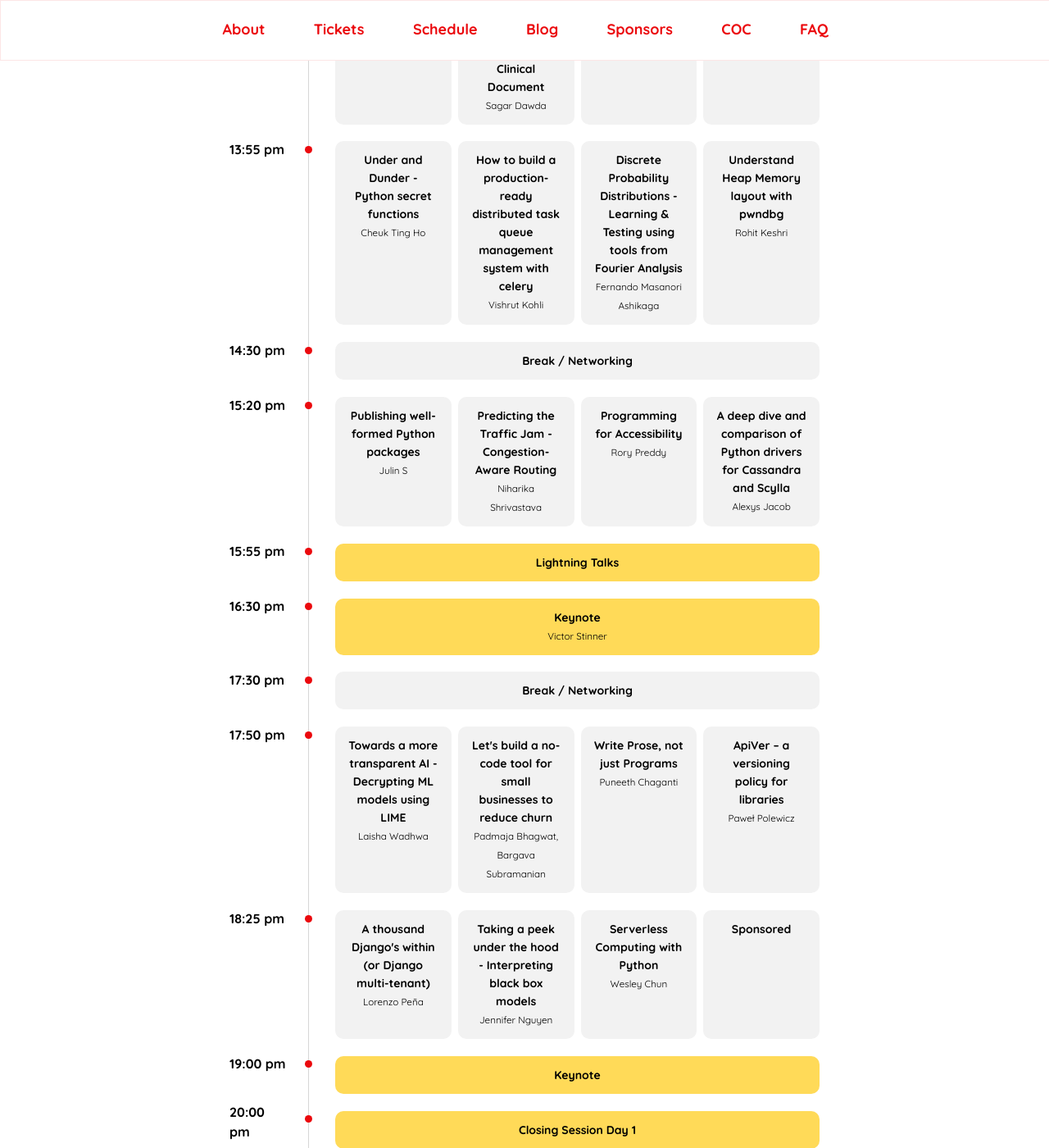
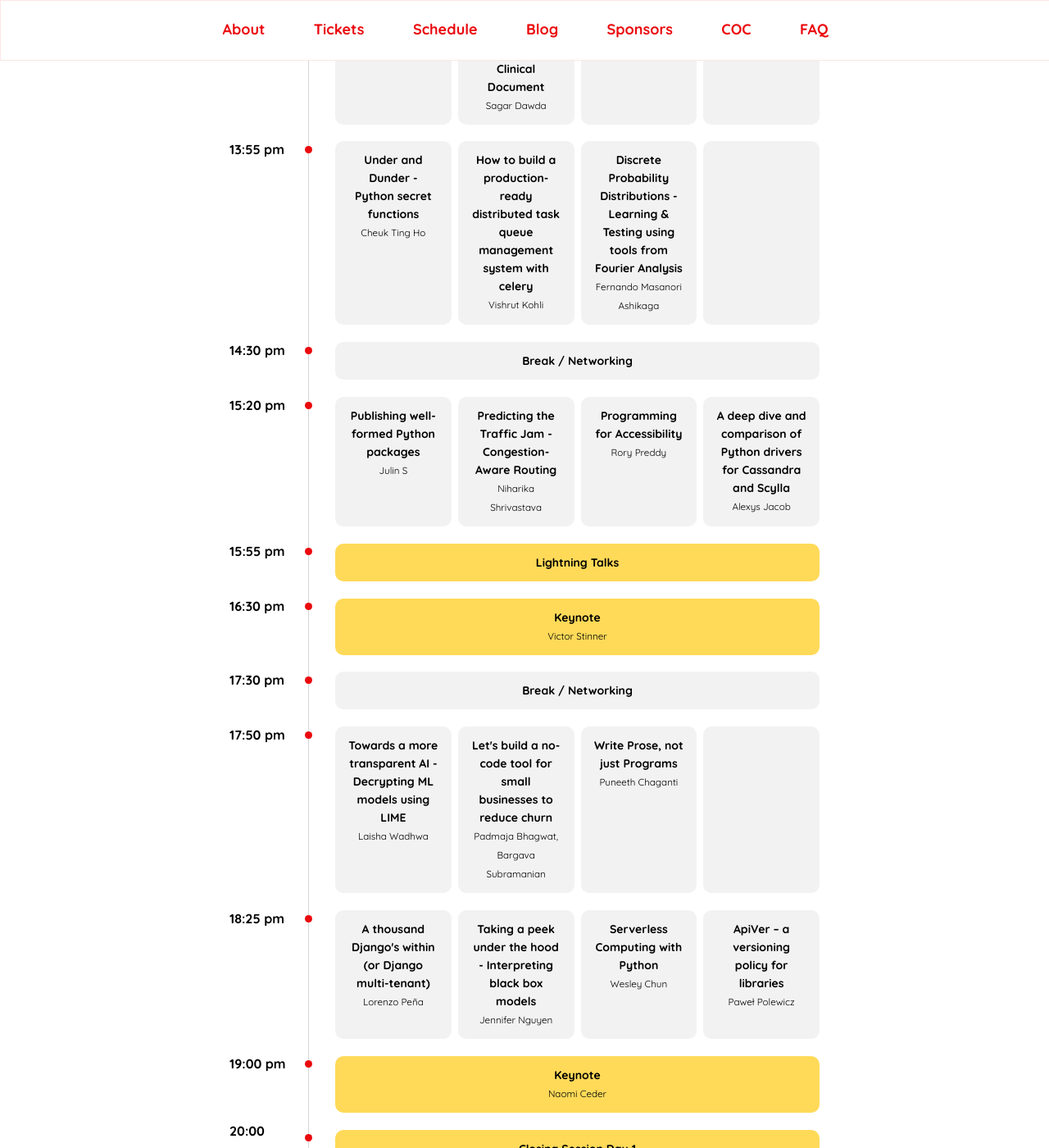
Before and after one commit to pythonindia/inpycon2020, a Jekyll site: the page built from index.md, in a window 1280 px wide and 1400 px high, scrolled down 2727 px. Shown: the whole window at 82% size. Built offline with Jekyll 4.4.1, drawn with Linux system fonts in a browser that asks for light colours; some of the changed lines change nothing that is shown; some of the changed text lies outside the part shown.

Commit message:
Updated speaker slots

```diff
--- a/_data/talks.yml
+++ b/_data/talks.yml
@@ -34,11 +34,13 @@
   speaker: Jonas Neubert
   hyperlink: https://in.pycon.org/cfp/2020/proposals/python-programmable-logic-controllers-a-step-by-step-guide~dwp98/
 
-- title: [Sponsored]
+
+- title: Understand Heap Memory layout with pwndbg
   track: 4
   date: 2nd Oct
   time: 13:20 pm
-  speaker:
+  speaker: Rohit Keshri
+  hyperlink: https://in.pycon.org/cfp/2020/proposals/understand-heap-memory-layout-with-pwndbg~dBzQd/
 
 - title: Under and Dunder - Python secret functions
   track: 1
@@ -61,12 +63,11 @@
   speaker: Fernando Masanori Ashikaga
   hyperlink: https://in.pycon.org/cfp/2020/proposals/discrete-probability-distributions-learning-testing-using-tools-from-fourier-analysis~aQ3Gd/
 
-- title: Understand Heap Memory layout with pwndbg
+- title:
   track: 4
   date: 2nd Oct
   time: 13:55 pm
-  speaker: Rohit Keshri
-  hyperlink: https://in.pycon.org/cfp/2020/proposals/understand-heap-memory-layout-with-pwndbg~dBzQd/
+  speaker:
 
 - title: Break / Networking
   track: all
@@ -140,12 +141,12 @@
   speaker: Puneeth Chaganti
   hyperlink: https://in.pycon.org/cfp/2020/proposals/write-prose-not-just-programs~dGyJa/
 
-- title: ApiVer – a versioning policy for libraries
+- title:
   track: 4
   date: 2nd Oct
   time: 17:50 pm
-  speaker: Paweł Polewicz
-  hyperlink: https://in.pycon.org/cfp/2020/proposals/apiver-a-versioning-policy-for-libraries~eXmga/
+  speaker:
+  hyperlink:
 
 - title: A thousand Django's within (or Django multi-tenant)
   track: 1
@@ -168,18 +169,20 @@
   speaker: Wesley Chun
   hyperlink: https://in.pycon.org/cfp/2020/proposals/serverless-computing-with-python~e5y8K/
 
-- title: [Sponsored]
+
+- title: ApiVer – a versioning policy for libraries
   track: 4
   date: 2nd Oct
   time: 18:25 pm
-  speaker:
+  speaker: Paweł Polewicz
+  hyperlink: https://in.pycon.org/cfp/2020/proposals/apiver-a-versioning-policy-for-libraries~eXmga/
 
 - title: Keynote
   track: all
   date: 2nd Oct
   time: 19:00 pm
   type: special
-  speaker:
+  speaker: Naomi Ceder
 
 - title: Closing Session Day 1
   track: all
@@ -228,11 +231,12 @@
   speaker: Elle O'Brien
   hyperlink: https://in.pycon.org/cfp/2020/proposals/how-to-make-continuous-integration-work-with-machine-learning~avK5b/
 
-- title: [Sponsored]
+- title: Pythonic Interfaces - The secret to building maintainable, quality code!
   track: 4
   date: 3rd Oct
   time: 13:20 pm
-  speaker:
+  speaker: Praveen Shirali
+  hyperlink: https://in.pycon.org/cfp/2020/proposals/pythonic-interfaces-the-secret-to-building-maintainable-quality-code~bYjYd/
 
 - title: So, You Want to Build an Anti-Virus Engine?
   track: 1
@@ -255,12 +259,12 @@
   speaker: Fernando Masanori Ashikaga
   hyperlink: https://in.pycon.org/cfp/2020/proposals/python-emergency-remote-teaching~aOOEa/
 
-- title: Pythonic Interfaces - The secret to building maintainable, quality code!
+- title:
   track: 4
   date: 3rd Oct
   time: 13:55 pm
-  speaker: Praveen Shirali
-  hyperlink: https://in.pycon.org/cfp/2020/proposals/pythonic-interfaces-the-secret-to-building-maintainable-quality-code~bYjYd/
+  speaker:
+  hyperlink:
 
 - title: Break / Networking
   track: all
@@ -330,7 +334,7 @@
   speaker: Devi A S L
   hyperlink: https://in.pycon.org/cfp/2020/proposals/logging-the-right-way~dPN11/
 
-- title: [Sponsored]
+- title:
   track: 4
   date: 3rd Oct
   time: 17:50 pm
```
